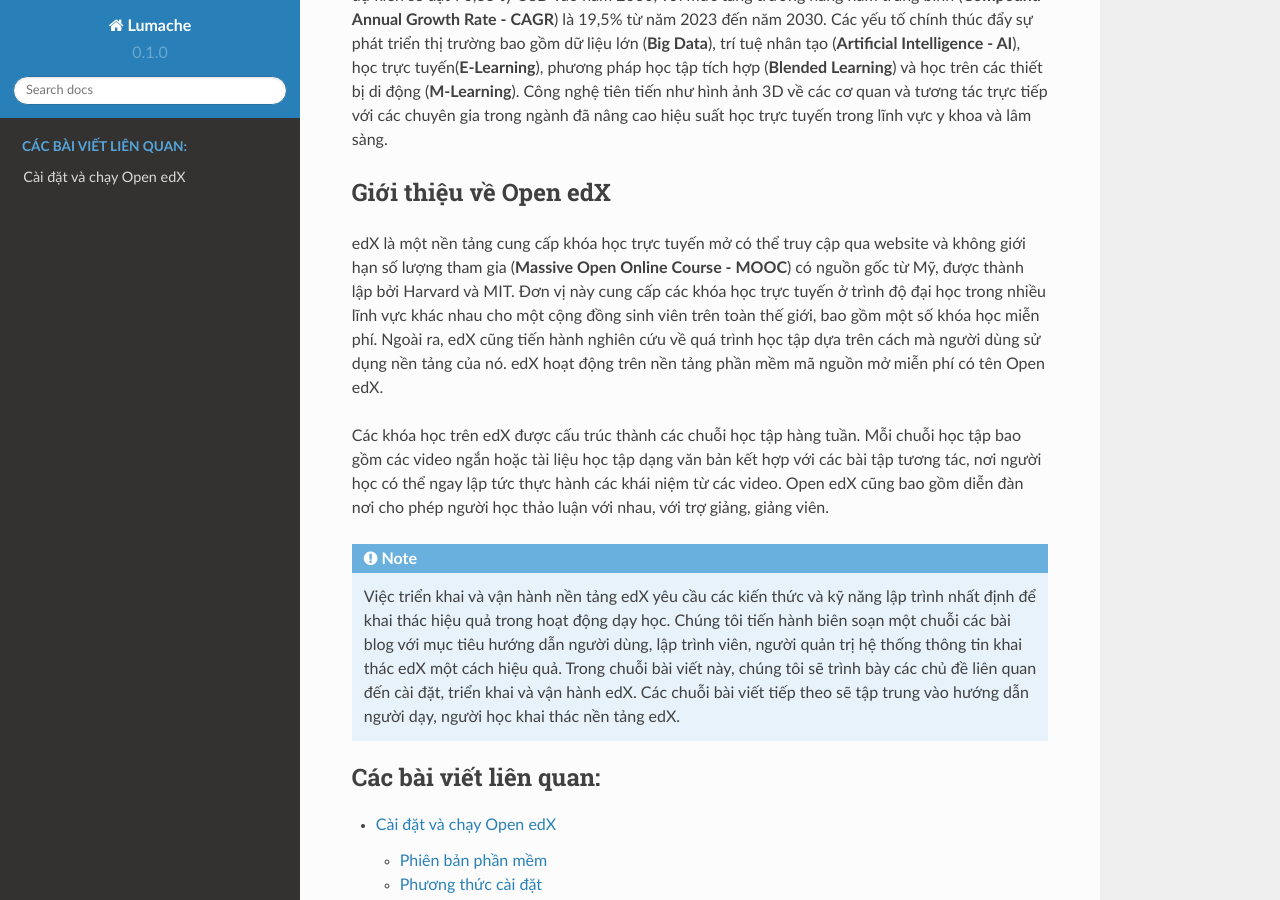
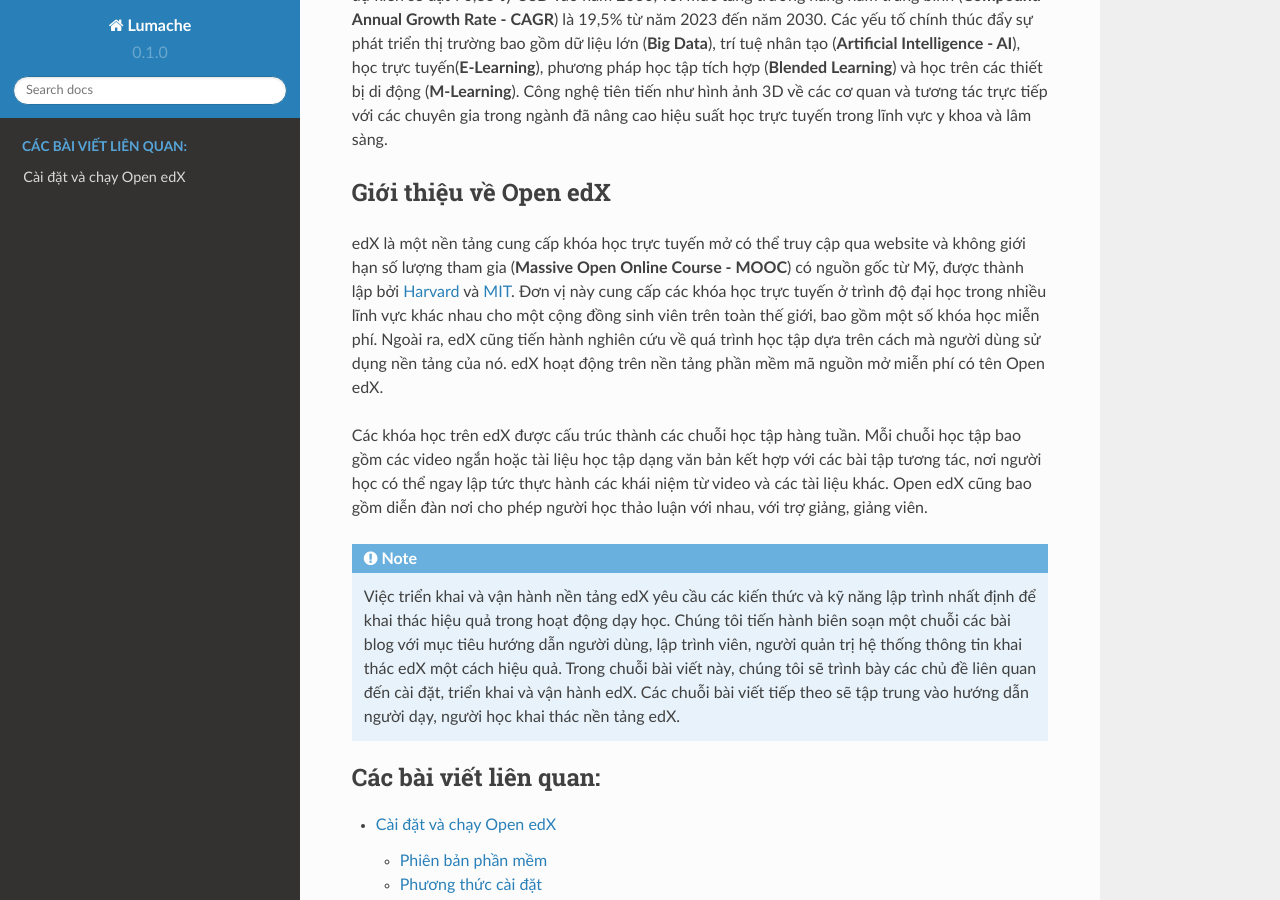
Before and after one commit to dlowji/rtd-openedx, a Sphinx documentation site: the page built from docs/source/index.rst, in a window 1280 px wide and 900 px high, scrolled down 424 px. Built offline with Sphinx 7.4.7 and the Read the Docs theme 2.0.0, drawn with Linux system fonts in a browser that asks for light colours.

Commit message:
Update index.rst

```diff
--- a/docs/source/index.rst
+++ b/docs/source/index.rst
@@ -7,9 +7,9 @@
 
 Giới thiệu về Open edX
 ----------------------
-edX là một nền tảng cung cấp khóa học trực tuyến mở có thể truy cập qua website và không giới hạn số lượng tham gia (**Massive Open Online Course - MOOC**) có nguồn gốc từ Mỹ, được thành lập bởi Harvard và MIT. Đơn vị này cung cấp các khóa học trực tuyến ở trình độ đại học trong nhiều lĩnh vực khác nhau cho một cộng đồng sinh viên trên toàn thế giới, bao gồm một số khóa học miễn phí. Ngoài ra, edX cũng tiến hành nghiên cứu về quá trình học tập dựa trên cách mà người dùng sử dụng nền tảng của nó. edX hoạt động trên nền tảng phần mềm mã nguồn mở miễn phí có tên Open edX.
+edX là một nền tảng cung cấp khóa học trực tuyến mở có thể truy cập qua website và không giới hạn số lượng tham gia (**Massive Open Online Course - MOOC**) có nguồn gốc từ Mỹ, được thành lập bởi `Harvard <https://www.harvard.edu/>`_ và `MIT <https://web.mit.edu/>`_. Đơn vị này cung cấp các khóa học trực tuyến ở trình độ đại học trong nhiều lĩnh vực khác nhau cho một cộng đồng sinh viên trên toàn thế giới, bao gồm một số khóa học miễn phí. Ngoài ra, edX cũng tiến hành nghiên cứu về quá trình học tập dựa trên cách mà người dùng sử dụng nền tảng của nó. edX hoạt động trên nền tảng phần mềm mã nguồn mở miễn phí có tên Open edX.
 
-Các khóa học trên edX được cấu trúc thành các chuỗi học tập hàng tuần. Mỗi chuỗi học tập bao gồm các video ngắn hoặc tài liệu học tập dạng văn bản kết hợp với các bài tập tương tác, nơi người học có thể ngay lập tức thực hành các khái niệm từ các video. Open edX cũng bao gồm diễn đàn nơi cho phép người học thảo luận với nhau, với trợ giảng, giảng viên.
+Các khóa học trên edX được cấu trúc thành các chuỗi học tập hàng tuần. Mỗi chuỗi học tập bao gồm các video ngắn hoặc tài liệu học tập dạng văn bản kết hợp với các bài tập tương tác, nơi người học có thể ngay lập tức thực hành các khái niệm từ video và các tài liệu khác. Open edX cũng bao gồm diễn đàn nơi cho phép người học thảo luận với nhau, với trợ giảng, giảng viên.
 
 .. note::
    Việc triển khai và vận hành nền tảng edX yêu cầu các kiến thức và kỹ năng lập trình nhất định để khai thác hiệu quả trong hoạt động dạy học. Chúng tôi tiến hành biên soạn một chuỗi các bài blog với mục tiêu hướng dẫn người dùng, lập trình viên, người quản trị hệ thống thông tin khai thác edX một cách hiệu quả. Trong chuỗi bài viết này, chúng tôi sẽ trình bày các chủ đề liên quan đến cài đặt, triển khai và vận hành edX. Các chuỗi bài viết tiếp theo sẽ tập trung vào hướng dẫn người dạy, người học khai thác nền tảng edX.
```
